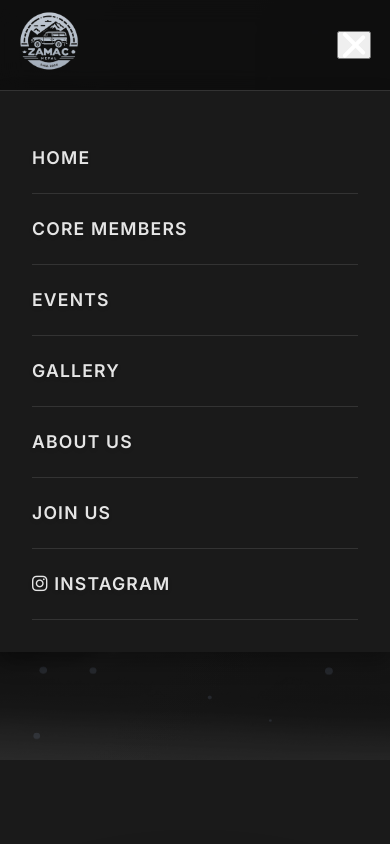
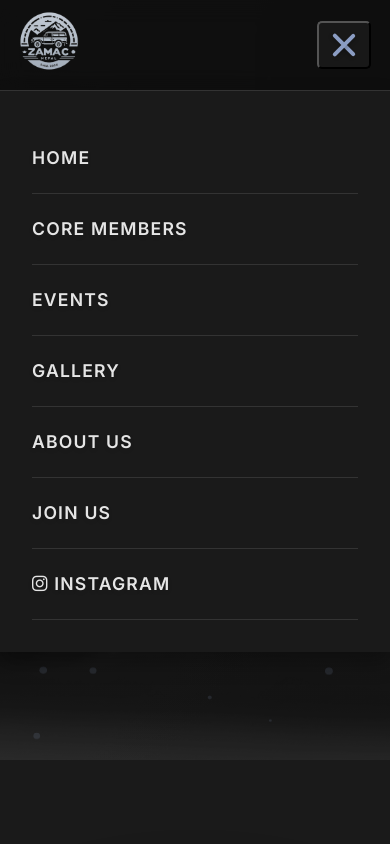
Before and after one commit to rabinkattel/Zamac-Web-v2, a website: page index.html in a window 390 px wide. Both pictures are taken after a click on the button "Toggle menu". Shown: the top 844 px of the page. Drawn offline with nearby package versions, Linux system fonts and the light colour scheme; files whose address does not match are found by name.

Commit message:
Update main.css

```diff
--- a/assets/css/main.css
+++ b/assets/css/main.css
@@ -147,25 +147,37 @@ body.no-scroll {
     transform: scale(1.2) rotate(5deg);
 }
 
+/* Hamburger Menu Styles */
 .hamburger {
     display: none;
     flex-direction: column;
     cursor: pointer;
     gap: 6px;
     z-index: 1001;
+    padding: 10px;
+    background: rgba(26, 26, 26, 0.9);
+    border-radius: 5px;
+    transition: background 0.3s ease, transform 0.3s ease;
+}
+
+.hamburger:hover {
+    background: rgba(42, 42, 42, 0.9);
+    transform: scale(1.1);
 }
 
 .hamburger span {
     width: 30px;
     height: 4px;
-    background: var(--text-primary);
+    background: #e5e5e5;
     border-radius: 4px;
-    transition: var(--transition);
+    transition: all 0.3s ease;
     transform-origin: center;
+    box-shadow: 0 2px 4px rgba(0, 0, 0, 0.2);
 }
 
 .hamburger.active span:nth-child(1) {
-    transform: rotate(45deg) translate(6px, 6px);
+    transform: rotate(45deg) translate(7px, 7px);
+    background: #8b9dc3;
 }
 
 .hamburger.active span:nth-child(2) {
@@ -174,8 +186,11 @@ body.no-scroll {
 }
 
 .hamburger.active span:nth-child(3) {
-    transform: rotate(-45deg) translate(6px, -6px);
+    transform: rotate(-45deg) translate(7px, -7px);
+    background: #8b9dc3;
 }
+
+
 
 .mobile-menu {
     display: none;
@@ -1282,6 +1297,9 @@ body.no-scroll {
     .nav-menu {
         gap: 2rem;
     }
+    .hamburger {
+        display: flex;
+    }
 
     .hero h1 {
         font-size: clamp(2.5rem, 5.5vw, 4.5rem);
```
